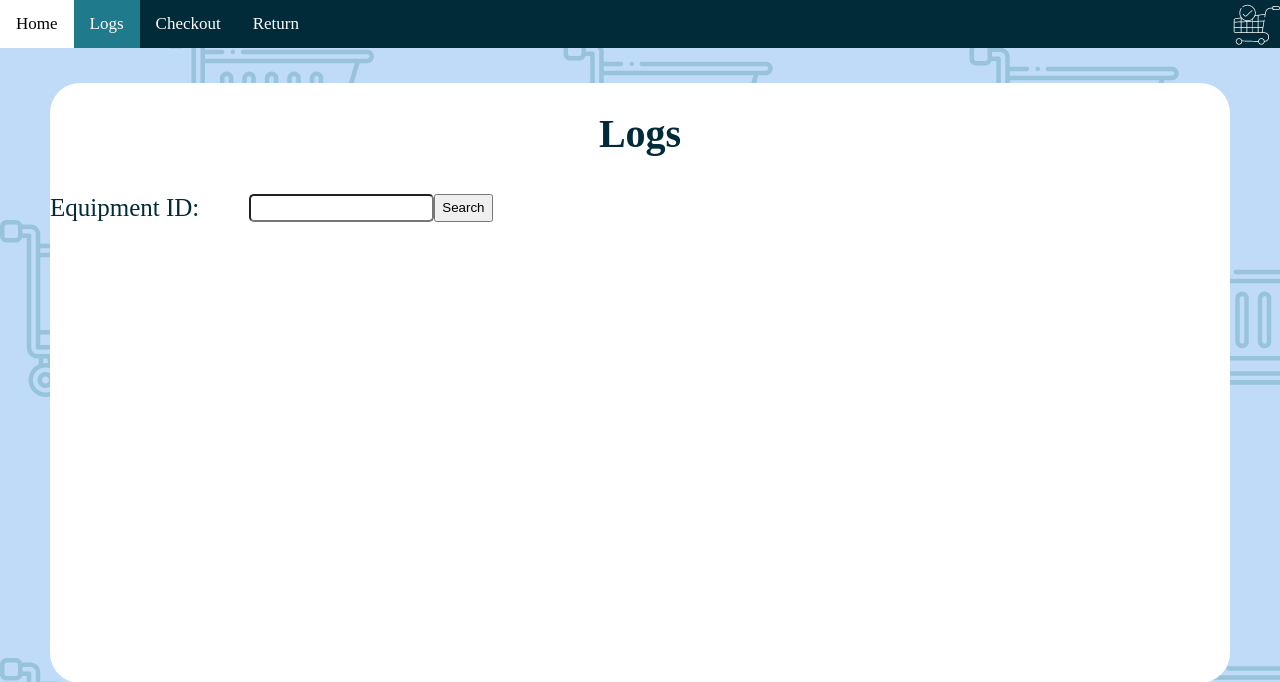
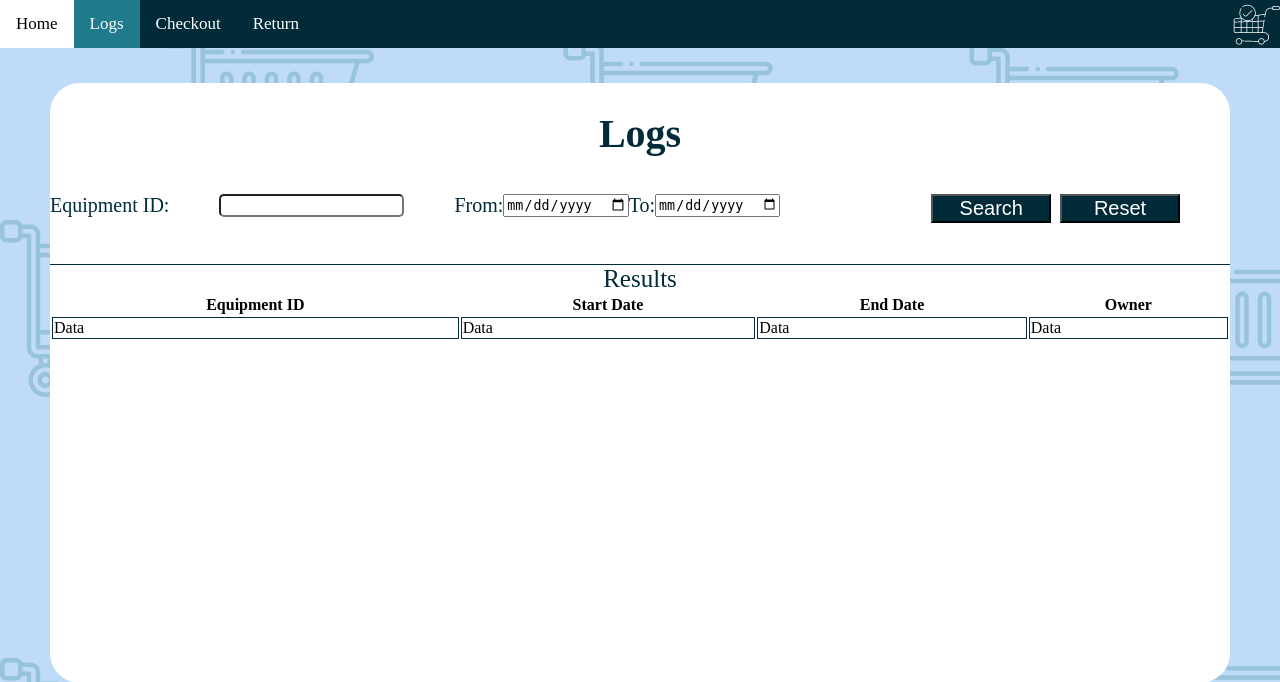
Before and after one commit to HunterSteiner/EquipManagement, a PHP site: page /HTML/Employee/logs.html in a window 1280 px wide. Shown: the top 682 px of the page. Run offline with PHP 8.4, Linux system fonts and the light colour scheme.

Commit message:
Updated logs file

```diff
--- a/CSS/log.css
+++ b/CSS/log.css
@@ -49,34 +49,15 @@ h1{
     justify-content: center;
 }
 form{
-    justify-content: center;
-    display: flex;
-    flex-direction: column;
+    overflow:hidden;
+    height:80px;
+    border-bottom: 1px solid #022b3a;
+
+
     font-size: 35px;
+    color: #022b3a;
+}
 
-    color: #022b3a
-
-}
-form >div{
-    display:flex;
-    float:left;
-    font-size: 25px;
-}
-.formButtons{
-    display: flex;
-    margin-top:10px;
-
-}
-.formButtons > input{
-    font-size: 30px;
-    width: 120px;
-    background-color: #022b3a;
-    color: white;
-}
-.formButtons > input:hover{
-    background-color:#Bfdbf7;
-    color: black;
-}
 body{
     /*background-color: #Bfdbf7; */
     background-image: url(../Images/background3.png);
@@ -85,22 +66,45 @@ body{
     display:flex;
     flex-direction: column;
 }
+
+.buttonGroup{
+    float:right;
+    margin-right:50px;
+
+}
+input[type="submit"],input[type="reset"]{
+    font-size: 20px;
+    width: 120px;
+    background-color: #022b3a;
+    color: white;
+}
+
+
 .inputGroup{
+    display:flex;
+    flex-direction: row;
     padding-top: 10px;
     padding-bottom: 10px;
+    float:left;
+    font-size: 20px;
+
 }
-.helpSection{
-    padding-top:40px;
+td{
+    border:1px solid #022b3a;
+
 }
-input[type="text"],select{
+caption{
+    font-size: 25px;
+    color:#022b3a
+}
+
+
+input[type="text"]{
     margin-left:50px;
     border-radius: 5px;
+    float:right;
+    margin-right:50px;
 
-
-}
-input[type="password"]{
-    margin-left:50px;
-    border-radius: 5px;
 }
 footer{
     margin-top:auto;
--- a/HTML/Employee/logs.html
+++ b/HTML/Employee/logs.html
@@ -20,12 +20,39 @@
     <div class="mainContent">
         <h1>Logs</h1>
         <form>
-            <div class="inputGroup">
-                <label for="dataSearch">Equipment ID:</label>
-                <input type="text" name="dataSearch" id="dataSearch">
-                <input type="submit" value="Search">
-            </div>
+                <div class="inputGroup">
+                    <label for="dataSearch">Equipment ID:</label>
+                    <input type="text" name="dataSearch" id="dataSearch">
+                </div>
+                <div class="inputGroup">
+                    <label for="date1">From:</label>
+                    <input type="date" name="date1" id="date1">
+                </div>
+                <div class="inputGroup">
+                    <label for="date2">To:</label>
+                    <input type="date" name="date2" id="date2">
+                </div>
+                <div class="buttonGroup">
+                    <input type="submit" value="Search">
+                    <input type="reset"  value="Reset">
+                </div>
         </form>
+        <table>
+            <caption>Results</caption>
+            <tr>
+                <th>Equipment ID</th>
+                <th>Start Date</th>
+                <th>End Date</th>
+                <th>Owner</th>
+            </tr>
+            <tr>
+                <td>Data</td>
+                <td>Data</td>
+                <td>Data</td>
+                <td>Data</td>
+            </tr>
+
+        </table>
     </div>
 
 </body>
```
